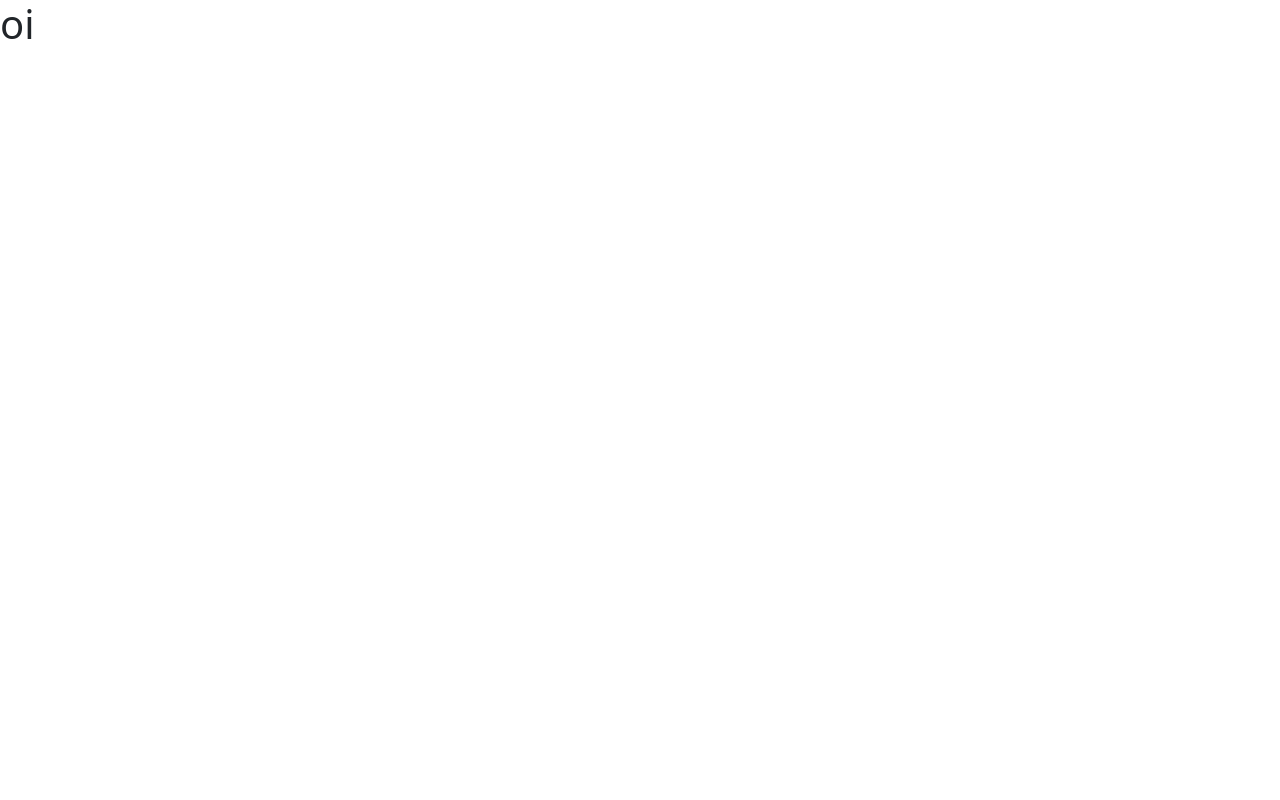
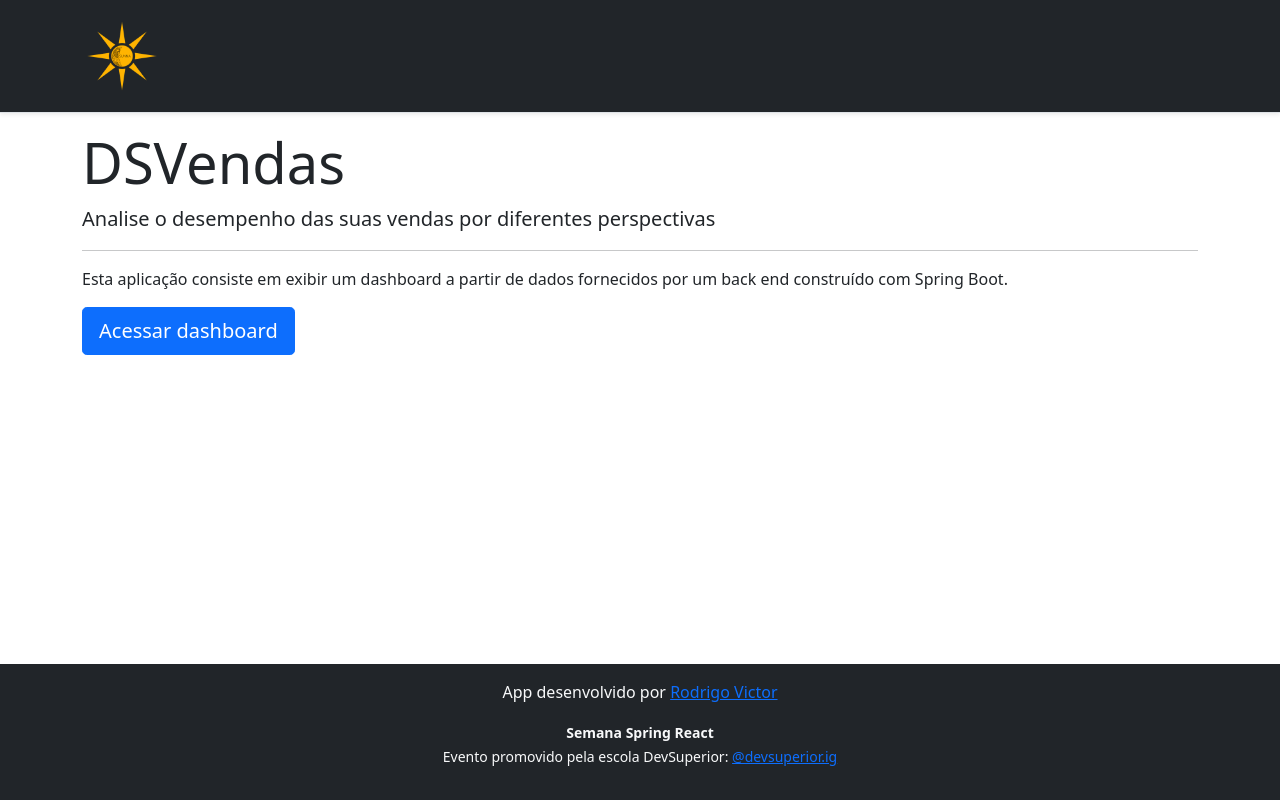
Before and after one commit to RodrigoRVSN/dashboard-full, a React (Create React App) app in the folder frontend/: page / in a window 1280 px wide. Built offline with nearby package versions, Linux system fonts and the light colour scheme.

Commit message:
Home, navigation

```diff
--- a/frontend/src/Routes.tsx
+++ b/frontend/src/Routes.tsx
@@ -1,3 +1,5 @@
+import { Footer } from "components/Footer";
+import { Navbar } from "components/Navbar";
 import { Dashboard } from "pages/Dashboard";
 import { Home } from "pages/Home";
 import { BrowserRouter, Switch, Route } from "react-router-dom";
@@ -6,10 +8,12 @@
   return (
     <>
       <BrowserRouter>
+        <Navbar />
         <Switch>
           <Route exact path="/" component={Home} />
           <Route path="/dashboard" component={Dashboard} />
         </Switch>
+        <Footer />
       </BrowserRouter>
     </>
   );
--- a/frontend/src/components/Navbar/index.tsx
+++ b/frontend/src/components/Navbar/index.tsx
@@ -1,4 +1,5 @@
 import sunnaIcon from "assets/images/sunnaIcon.png";
+import { Link } from "react-router-dom";
 
 export function Navbar() {
   return (
@@ -6,7 +7,9 @@
       <div className="d-flex flex-column flex-md-row align-items-center p-3 px-md-4 mb-3 bg-dark border-bottom shadow-sm">
         <div className="container">
           <nav className="my-2 my-md-0 mr-md-3">
-            <img src={sunnaIcon} alt="DevSuperior" width="120" />
+            <Link to="/">
+              <img src={sunnaIcon} alt="Sunna logo" width="80" />
+            </Link>
           </nav>
         </div>
       </div>
--- a/frontend/src/pages/Dashboard/index.tsx
+++ b/frontend/src/pages/Dashboard/index.tsx
@@ -1,14 +1,11 @@
 import { BarChart } from "components/BarChart";
 import { DataTable } from "components/DataTable";
 import { DonutChart } from "components/DonutChart";
-import { Footer } from "components/Footer";
-import { Navbar } from "components/Navbar";
 
 export function Dashboard() {
   return (
     <>
       <div className="bg-light">
-        <Navbar />
         <div className="container">
           <h1 className="text-primary py-3">Dashboard de Vendas</h1>
           <div className="row px-3">
@@ -28,7 +25,6 @@
           </div>
           <DataTable />
         </div>
-        <Footer />
       </div>
     </>
   );
--- a/frontend/src/pages/Home/index.tsx
+++ b/frontend/src/pages/Home/index.tsx
@@ -1,7 +1,24 @@
+import { Link } from "react-router-dom";
+
 export function Home() {
   return (
     <>
-      <h1>oi</h1>
+      <div className="container">
+        <div className="jumbotron">
+          <h1 className="display-4">DSVendas</h1>
+          <p className="lead">
+            Analise o desempenho das suas vendas por diferentes perspectivas
+          </p>
+          <hr />
+          <p>
+            Esta aplicação consiste em exibir um dashboard a partir de dados
+            fornecidos por um back end construído com Spring Boot.
+          </p>
+          <Link className="btn btn-primary btn-lg" to="/dashboard">
+            Acessar dashboard
+          </Link>
+        </div>
+      </div>
     </>
   );
 }
```
